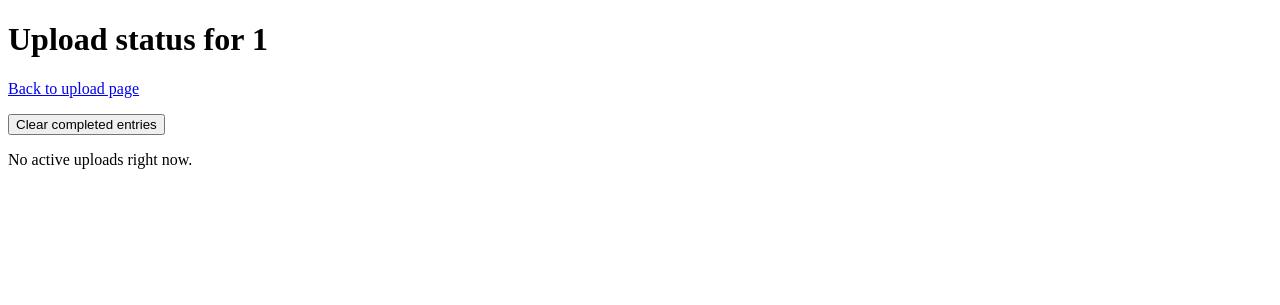
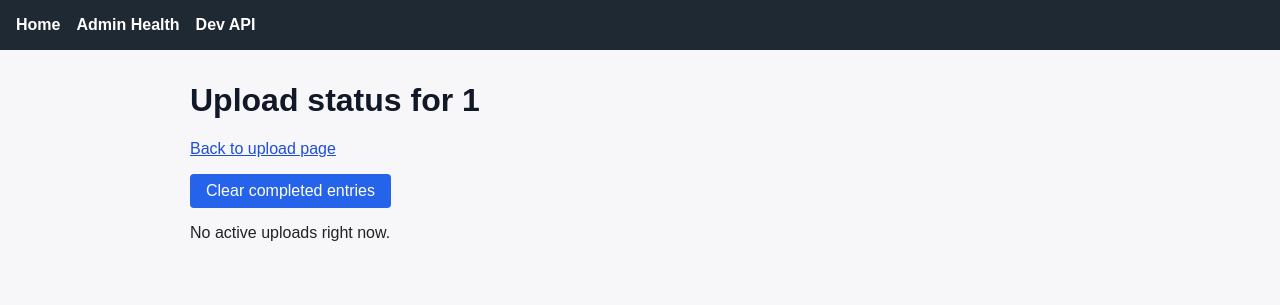
Before and after one commit to arothmel/transferdepot, a Flask app: page /1/status in a window 1280 px wide. Shown: the top 305 px of the page. Run offline with Flask 3, Linux system fonts and the light colour scheme; parts of the project's set-up code (start-up, migrations or seed data) failed here and were passed over.

Commit message:
style: add shared CSS and align templates

```diff
--- /dev/null
+++ b/static/css/app.css
@@ -0,0 +1,102 @@
+body {
+  font-family: Arial, Helvetica, sans-serif;
+  background: #f7f7f9;
+  color: #222;
+  margin: 0;
+  padding: 0;
+}
+
+main {
+  max-width: 900px;
+  margin: 2rem auto;
+  padding: 0 1.5rem 3rem;
+}
+
+.topbar {
+  background: #1f2933;
+  padding: 1rem;
+  display: flex;
+  gap: 1rem;
+  align-items: center;
+}
+
+.topbar .btn {
+  color: #ffffff;
+  text-decoration: none;
+  font-weight: 600;
+}
+
+.topbar .btn:hover,
+.topbar .btn:focus {
+  text-decoration: underline;
+}
+
+h1, h2, h3 {
+  color: #111827;
+  margin-top: 1.5rem;
+}
+
+a {
+  color: #1d4ed8;
+}
+
+a:hover,
+a:focus {
+  text-decoration: underline;
+}
+
+ul {
+  list-style: disc inside;
+  padding-left: 0;
+}
+
+li + li {
+  margin-top: 0.5rem;
+}
+
+button,
+input[type="submit"],
+input[type="file"] {
+  font: inherit;
+}
+
+button,
+input[type="submit"] {
+  background: #2563eb;
+  border: none;
+  color: #fff;
+  padding: 0.5rem 1rem;
+  border-radius: 4px;
+  cursor: pointer;
+}
+
+button:hover,
+button:focus,
+input[type="submit"]:hover,
+input[type="submit"]:focus {
+  background: #1e40af;
+}
+
+table {
+  width: 100%;
+  border-collapse: collapse;
+  margin-top: 1rem;
+}
+
+th, td {
+  border: 1px solid #d1d5db;
+  padding: 0.5rem 0.75rem;
+  text-align: left;
+}
+
+code, pre {
+  font-family: "Fira Code", "Courier New", monospace;
+  background: #eef2ff;
+  padding: 0.15rem 0.35rem;
+  border-radius: 4px;
+}
+
+pre {
+  display: inline-block;
+  margin: 0.25rem 0 1rem;
+}
--- a/templates/admin/dev_api.html
+++ b/templates/admin/dev_api.html
@@ -3,6 +3,7 @@
 <head>
   <meta charset="utf-8">
   <title>Dev API</title>
+  <link rel="stylesheet" href="{{ url_for('static', filename='css/app.css') }}">
 </head>
 <body>
   <div class="topbar">
@@ -11,6 +12,7 @@
     <a class="btn" href="/admin/dev-api">Dev API</a>
   </div>
 
+  <main>
     <h1>Developer API Door</h1>
     <p>The public REST interface is still live for automation-loving friends. A few quick reminders:</p>
 
@@ -27,5 +29,6 @@
     <pre>curl -OJ {{ base_url }}/api/v1/files/{{ example_group }}/{{ example_filename }}</pre>
 
     <p>Need raw status data? Poll the heartbeat JSON written to <code>{{ base_url }}/{{ example_group }}/status</code> or call the admin telemetry endpoint once bwatch is available.</p>
+  </main>
 </body>
 </html>
--- a/templates/admin/health.html
+++ b/templates/admin/health.html
@@ -3,6 +3,7 @@
 <head>
   <meta charset="utf-8">
   <title>Admin Health</title>
+  <link rel="stylesheet" href="{{ url_for('static', filename='css/app.css') }}">
 </head>
 <body>
   <div class="topbar">
@@ -11,6 +12,7 @@
     <a class="btn" href="/admin/dev-api">Dev API</a>
   </div>
 
+  <main>
     <h1>TransferDepot Health</h1>
     <section>
       <h2>Service Snapshot</h2>
@@ -27,7 +29,7 @@
     <section>
       <h2>Groups</h2>
       {% if summaries %}
-    <table border="1" cellpadding="4" cellspacing="0">
+      <table>
         <tr>
           <th>Group</th>
           <th>Files</th>
@@ -66,5 +68,6 @@
       <p>No active uploads right now.</p>
       {% endif %}
     </section>
+  </main>
 </body>
 </html>
--- a/templates/status.html
+++ b/templates/status.html
@@ -6,8 +6,16 @@
   <meta http-equiv="refresh" content="{{ refresh_seconds }}">
   {% endif %}
   <title>Status for {{ group }}</title>
+  <link rel="stylesheet" href="{{ url_for('static', filename='css/app.css') }}">
 </head>
 <body>
+  <div class="topbar">
+    <a class="btn" href="/">Home</a>
+    <a class="btn" href="/admin/health">Admin Health</a>
+    <a class="btn" href="/admin/dev-api">Dev API</a>
+  </div>
+
+  <main>
     <h1>Upload status for {{ group }}</h1>
     <p><a href="{{ url_for('ui.upload_page', group=group) }}">Back to upload page</a></p>
 
@@ -27,7 +35,7 @@
           {% if status.status == 'in_progress' %}
             – In progress {{ status.bytes_display }}{% if status.total_display %} of {{ status.total_display }}{% endif %}{% if status.percent is not none %} ({{ status.percent }}%){% endif %}; updated {{ status.age_display }} ago
           {% elif status.status == 'completed' %}
-          – Completed at {{ status.completed_iso or status.updated_iso }}{% if status.duration_display %} (duration {{ status.duration_display }}){% endif %}; size {{ status.bytes_display }}
+            – Completed at {{ status.completed_iso or status.updated_iso }}{% if status.duration_display %} (duration ≈ {{ status.duration_display }}){% endif %}; size {{ status.bytes_display }}
           {% elif status.status == 'failed' %}
             – Failed {{ status.error or 'unknown error' }}; updated {{ status.age_display }} ago
           {% else %}
@@ -39,5 +47,6 @@
     {% else %}
     <p>No active uploads right now.</p>
     {% endif %}
+  </main>
 </body>
 </html>
```
Also changed, not shown: templates/index.html (+14 -7 lines), templates/upload.html (+9 -0 lines). Lines whose indentation alone changed are shown as unchanged.
